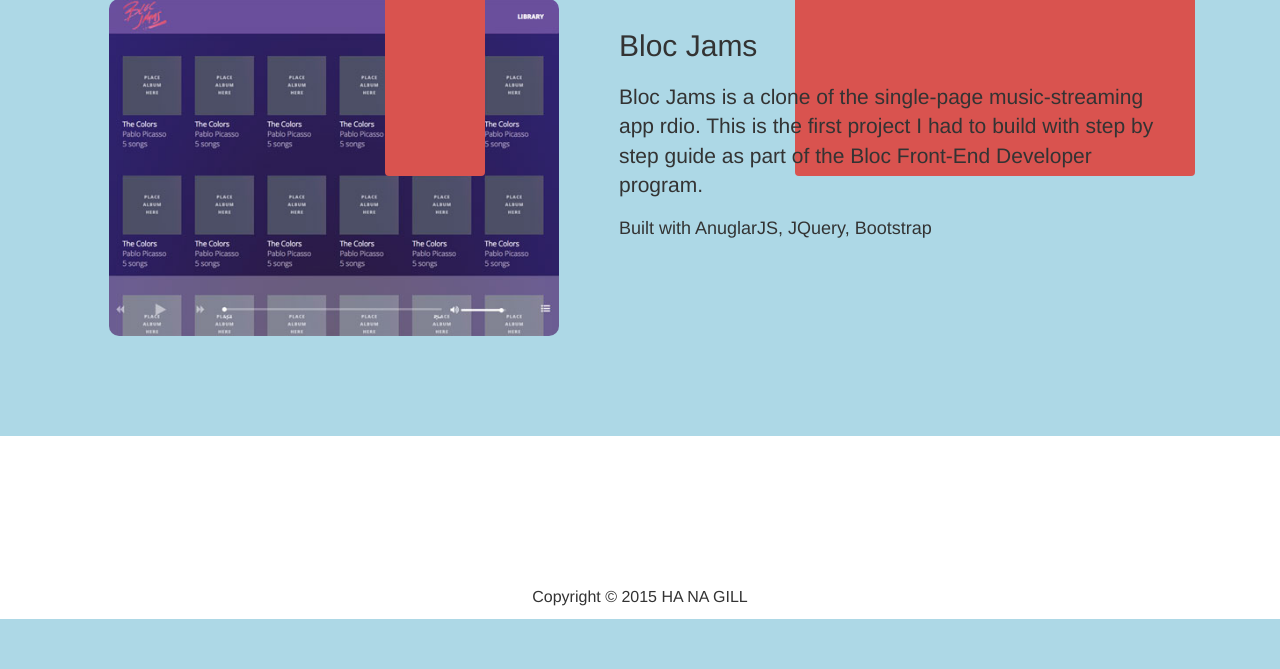
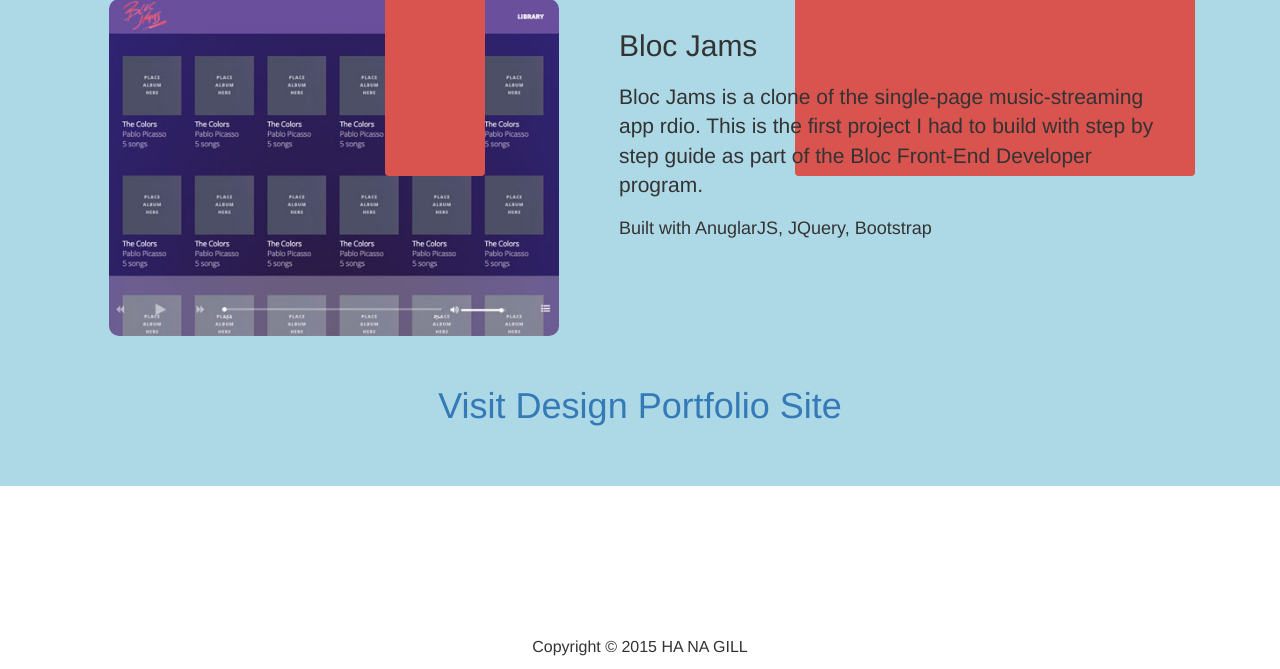
Before and after one commit to oneway101/onewayfirst.com, a PHP site: page / in a window 1280 px wide. Shown: the part 1841-2510 px from the top of the page. Before the commit the page ends 2460 px from the top, so only its background shows below. Run offline with PHP 8.4, Linux system fonts and the light colour scheme; some libraries are stand-ins or nearby versions.

Commit message:
projects tab toggle

```diff
--- a/assets/css/custom.css
+++ b/assets/css/custom.css
@@ -16,6 +16,10 @@
   margin-bottom: 10px; }
   footer div p {
     text-align: center; }
+
+a:hover {
+  text-decoration: none;
+  cursor: pointer; }
 
 .lead {
   padding-top: 10px; }
@@ -69,7 +73,7 @@
 ul.nav-pills.nav-justified li a {
   font-size: 16px; }
 
-.projects-wrapper {
+.wrapper {
   background-color: lightBlue;
   padding: 50px; }
 
@@ -87,4 +91,7 @@
 .clearfix {
   overflow: auto; }
 
+.design-projects-box h1 {
+  text-align: center; }
+
 /*# sourceMappingURL=custom.css.map */
--- a/assets/css/custom.scss
+++ b/assets/css/custom.scss
@@ -17,6 +17,10 @@
 	div p {
 	text-align: center;
 	}
+}
+a:hover{
+	text-decoration: none;
+	cursor: pointer;
 }
 .lead{
 	padding-top: 10px;
@@ -84,7 +88,7 @@
 	font-size: 16px;
 	}
 }
-.projects-wrapper{
+.wrapper{
 	background-color: lightBlue;
 	padding: 50px;
 }
@@ -104,3 +108,6 @@
 .clearfix {
   overflow: auto;
 }
+.design-projects-box h1{
+	text-align: center;
+}
--- a/index.html
+++ b/index.html
@@ -84,10 +84,11 @@
 	<!-- PORTFOLIO -->
 	<section id="portfolio">
 		<ul class="nav nav-pills nav-justified">
-  			<li role="presentation" class="active"><a href="#">Web Development</a></li>
-  			<li role="presentation"><a href="#">UI/UX design/3D/Art</a></li>
+  			<li role="presentation" class="active" id="webdev-tab"><a href="#code" data-toggle="tab">Web Development</a></li>
+  			<li role="presentation" id="design-tab" data-toggle="tab"><a href="#design">UI/UX design/3D/Art</a></li>
 		</ul>
-		<div class="projects-wrapper">
+		<div class="wrapper">
+			<div class="web-projects-box">
 				<div class="web-projects clearfix">
 					<div><img src="assets/img/todo-preview.jpg"></div>
 					<div class="project-info">
@@ -113,8 +114,9 @@
 					</div>
 				</div>
 			</div>
-		<div class="design-projects">
-
+			<div class="design-projects-box">
+				<h1><a>Visit Design Portfolio Site</a></h1>
+			</div>
 		</div>
 	</section>
 	<!-- FOOTER -->
```
Lines whose indentation alone changed are shown as unchanged.
